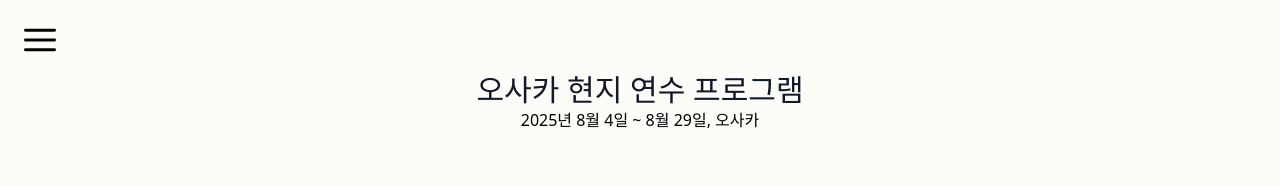
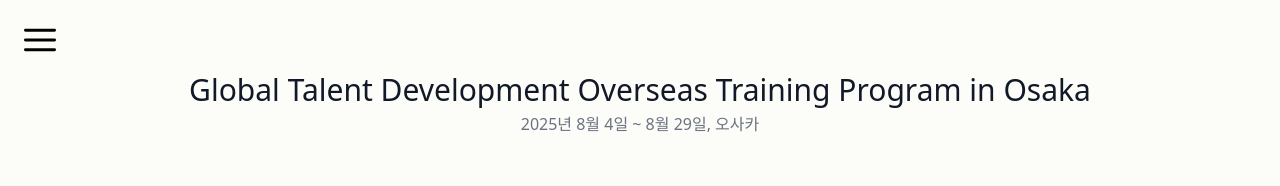
Before and after one commit to Greenora/project-YellowMemo, a React (Create React App) app in the folder react-project/: page /osaka-introduce in a window 1280 px wide. Shown: the top 186 px of the page. Built offline with nearby package versions, Linux system fonts and the light colour scheme; no server answers.

Commit message:
💄 css edit

```diff
--- a/react-project/src/components/SideBar.jsx
+++ b/react-project/src/components/SideBar.jsx
@@ -126,14 +126,14 @@ function Sidebar() {
         onClick={() => goTo("/osaka-introduce")}
         className="w-[90%] bg-white rounded-xl py-3 mt-2 mb-1 text-base hover:bg-slate-100"
       >
-        오사카 현지 연수
+        Our experience Osaka
       </CustomButton>
 
       <CustomButton
         onClick={() => goTo("/program-introduce")}
         className="w-[90%] bg-white rounded-xl py-3 mt-2 mb-8 text-base hover:bg-slate-100"
       >
-        현지학기 소개
+        About Study Abroad Program
       </CustomButton>
 
       {/* Filter 버튼 */}
--- a/react-project/src/pages/JapanProgram/JapanProgram.jsx
+++ b/react-project/src/pages/JapanProgram/JapanProgram.jsx
@@ -93,7 +93,7 @@ function JapanProgram() {
       {showSide && <div ref={sidebarRef}><Sidebar onClose={() => setShowSide(false)} /></div>}
 
       <h1 className="text-3xl text-semibold mb-8 mt-14 text-gray-900 text-center">
-        현지학기제 프로그램
+        Study Abroad Program
       </h1>
 
       <div className="p-4 sm:p-8">
--- a/react-project/src/pages/OsakaProgram/Osaka.jsx
+++ b/react-project/src/pages/OsakaProgram/Osaka.jsx
@@ -92,10 +92,10 @@ function OsakaPage() {
       {!showSide && <SidebarToggleButton onClick={() => setShowSide(true)} />}
       {showSide && <div ref={sidebarRef}><Sidebar onClose={() => setShowSide(false)} /></div>}
 
-      <h1 className="text-3xl text-semibold mt-14 text-gray-900 text-center">
-        오사카 현지 연수 프로그램
+      <h1 className="text-3xl text-semibold mt-14 text-gray-900 text-center mb-1">
+        Global Talent Development Overseas Training Program in Osaka
       </h1>
-      <p className="text-md text-center mb-8">2025년 8월 4일 ~ 8월 29일, 오사카</p>
+      <p className="text-md text-center mb-8 text-gray-500">2025년 8월 4일 ~ 8월 29일, 오사카</p>
 
       <div className="p-4 sm:p-8">
         <div className="grid grid-cols-1 md:grid-cols-2 lg:grid-cols-3 gap-8 justify-items-center">
--- a/react-project/src/pages/OurTeam/OurTeam.jsx
+++ b/react-project/src/pages/OurTeam/OurTeam.jsx
@@ -79,7 +79,7 @@ function OurTeam() {
       {!showSide && <SidebarToggleBtn onClick={() => setShowSide(true)} />}
       {showSide && <div ref={sidebarRef}><Sidebar onClose={() => setShowSide(false)} /></div>}
       <h1 className="text-4xl text-semibold mb-8 mt-14 text-gray-900 text-center">
-        Introduce our team
+        Team Greenora
       </h1>
 
       {/* 반응형 그리드 레이아웃 */}
```
